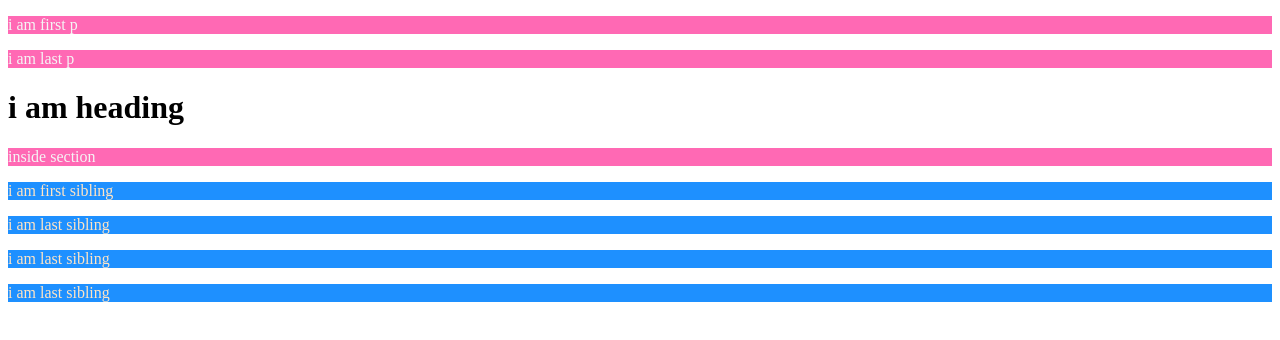
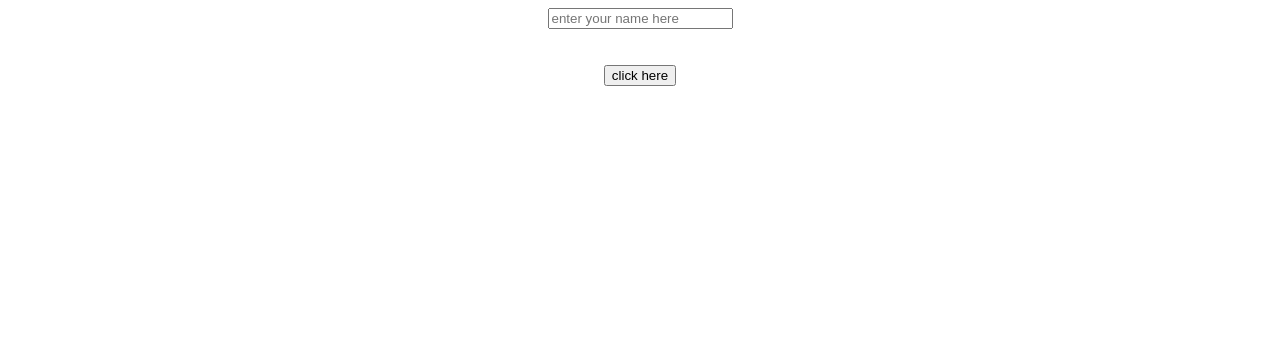
Before and after one commit to ravindranet819/four_six, a plain HTML site: page index.html in a window 1280 px wide. Drawn offline with nearby package versions, Linux system fonts and the light colour scheme.

Commit message:
Add files via upload

```diff
--- a/index.html
+++ b/index.html
@@ -5,42 +5,58 @@
     <meta http-equiv="X-UA-Compatible" content="IE=edge">
     <meta name="viewport" content="width=device-width, initial-scale=1.0">
     <title>Document</title>
+    <script src="https://ajax.googleapis.com/ajax/libs/jquery/3.6.1/jquery.min.js"></script>
     <style>
-         div p{
-            background-color: aqua;
+        .parent,.showme{
+            display: flex;
+            flex-direction: column;
+            justify-content: center;
+            align-items: center;
+        }
+        .idk{
+            background-image: linear-gradient(crimson,green,blue,black);
+            background-attachment: fixed;
+            background-size: cover;
+        }
+        h1{
             color: white;
+            font-size: 35px;
         }
-        div > p{
-            background-color: hotpink;
-            color: whitesmoke;
+    </style>
+</head>
+<body >
+    <div class="parent">
+        <div class="input">
+            <input type="text" placeholder="enter your name here" id="inputme">
+        </div><br><br>
 
-        }
-        div + P{
-            background-color: darkgreen;
-            color: white;
+        <div class="btn">
+            <button onclick="show()">click here</button>
+        </div>
+    </div>
 
-        }
+    <div class="showme">
+        <h1 id="h1"></h1>
+    </div>
 
-          div ~ p{
-            background-color: dodgerblue;
-            color: bisque;
-         }
+    <script>
+             $(function() {
+
+            $("button").click(function(){
+              var x=$("#inputme").val();
+              $("#h1").text("Happy diwali dear"+" "+x);
+              $(".parent").hide();
+              $("body").addClass("idk");
 
 
-    </style>
-</head>
-<body>
-    <div>
-        <p> i am first p</p>
-        <p> i am last p</p>
-        <div>
-            <h1>i am heading</h1>
-            <p>inside section</p>
-        </div>
-    </div>
-    <p>i am first sibling</p>
-    <p>i am last sibling</p>
-    <p>i am last sibling</p>
-    <p>i am last sibling</p>
+
+            });
+
+
+             })
+
+
+    </script>
+
 </body>
 </html>
```
